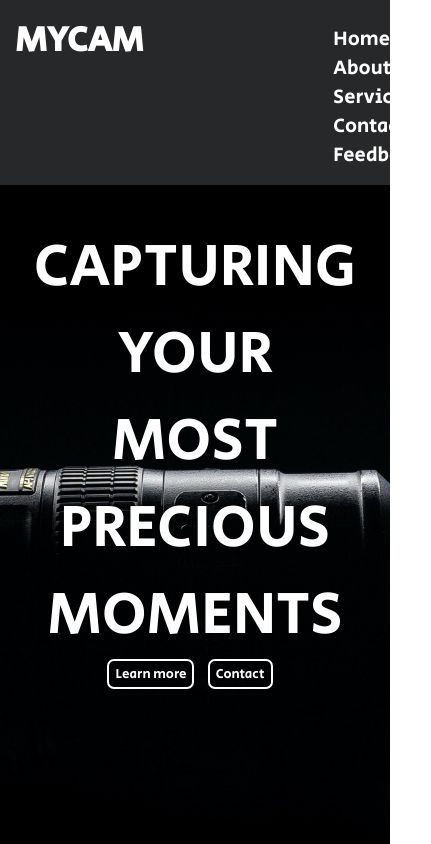
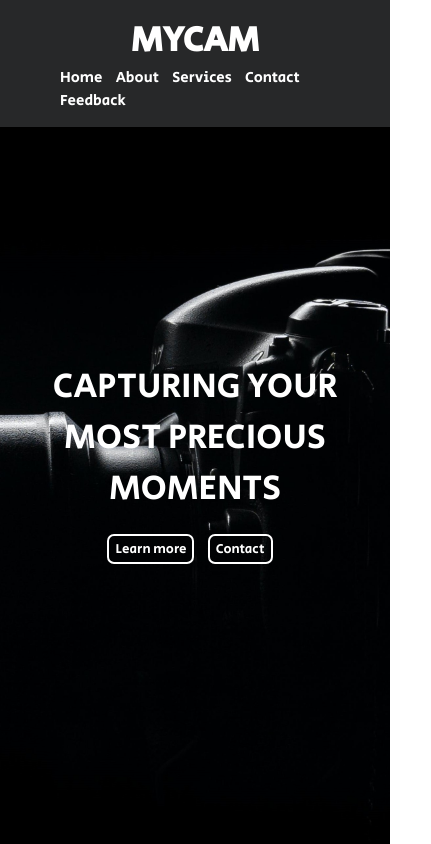
Before and after one commit to theRaj7/updated-camera-site, a plain HTML site: page index.html in a window 390 px wide. Shown: the top 844 px of the page, 431 px wide, since content can reach past the window. Drawn offline with Linux system fonts and the light colour scheme; a web font is replaced by a local one.

Commit message:
Add files via upload

```diff
--- a/style.css
+++ b/style.css
@@ -66,7 +66,7 @@ footer{
   text-align: center;
 }
 
-@media screen and (max-width:321px){
+@media screen and (max-width:426px){
 
   .navbar{
     display: block;
@@ -78,13 +78,13 @@ footer{
 
   }
   .nav-options a{
-    font-size: 13px;
-    padding: 2px;
+    font-size: 15px;
+    padding: 5px;
 
   }
 
   .nav-options{
-    margin-left: 10px;
+    margin-left: 40px;
     margin-top: 0;
   }
 
```
